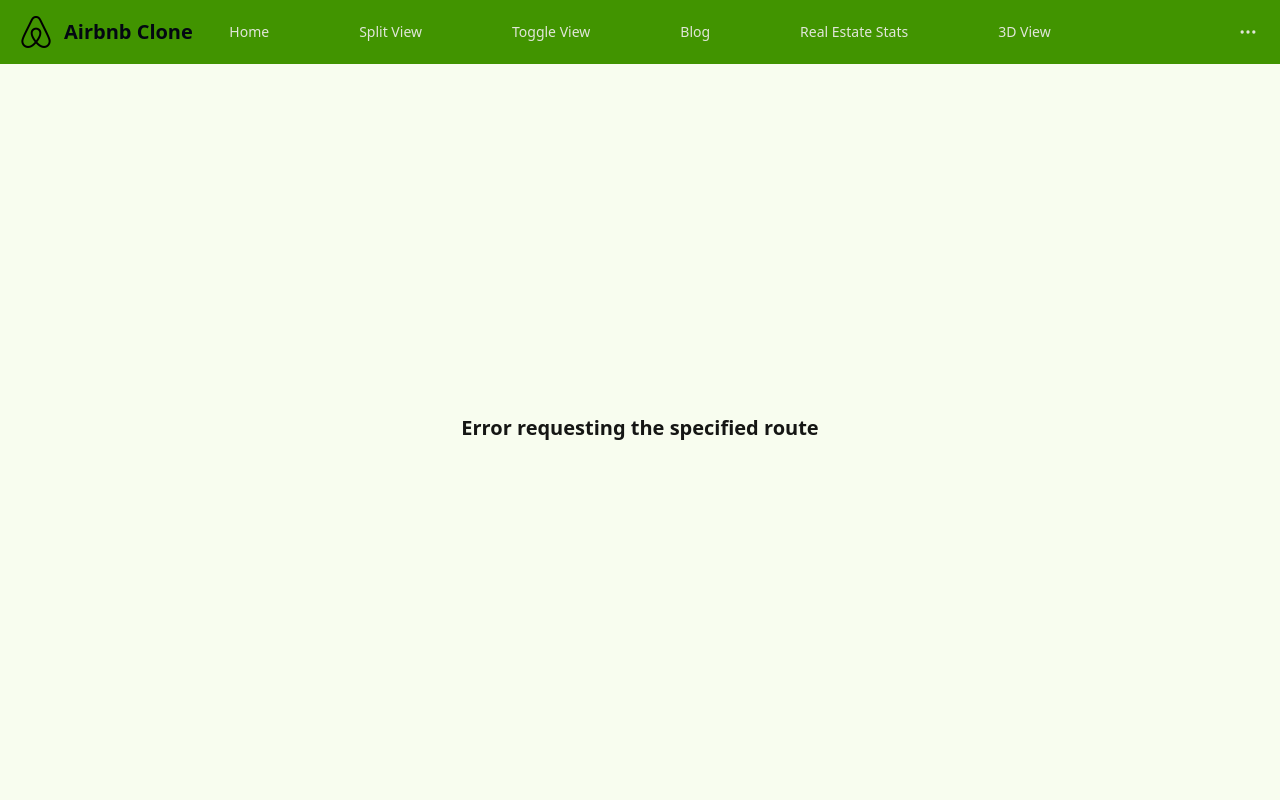
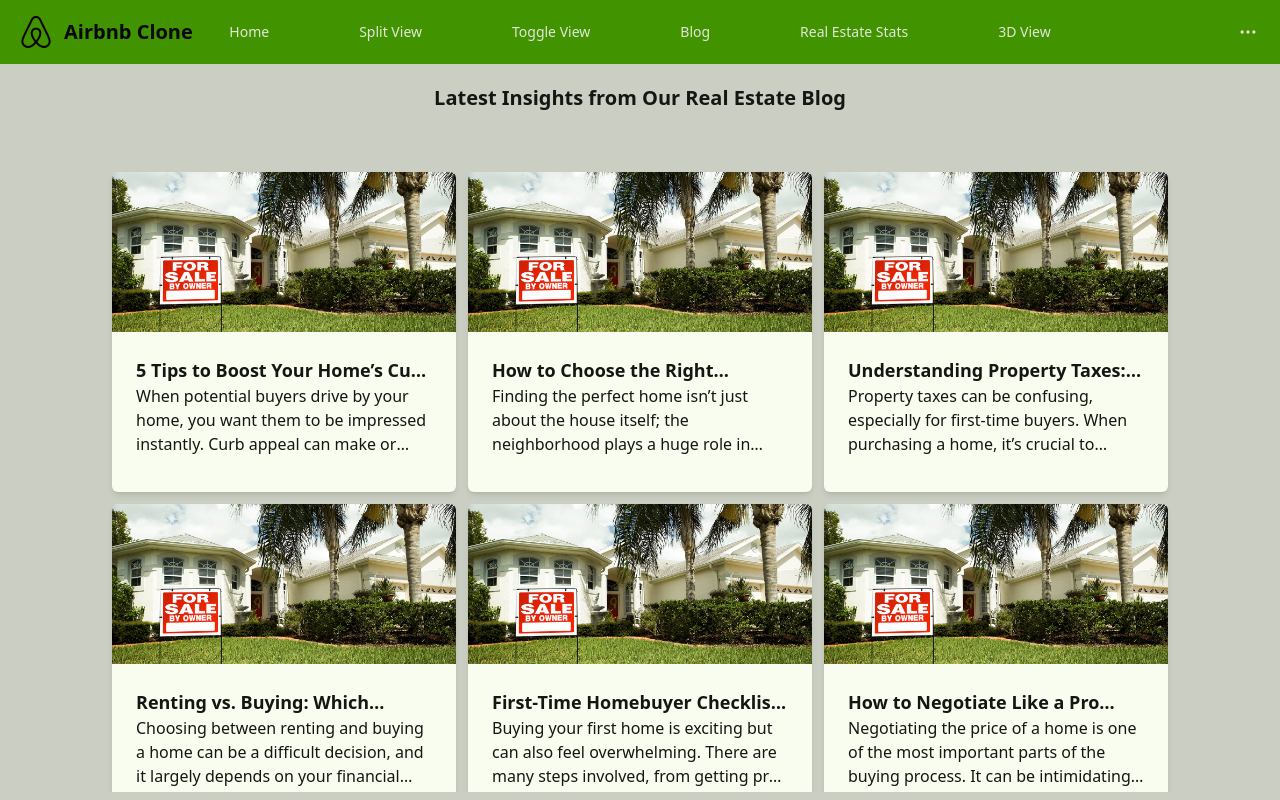
Before and after one commit to nahuel-rtms/airbnb-clone, a React (Vite) app: page /blog in a window 1280 px wide. Built offline with nearby package versions, Linux system fonts and the light colour scheme; no server answers.

Commit message:
new blog view

```diff
--- a/src/layouts/NavBar.jsx
+++ b/src/layouts/NavBar.jsx
@@ -18,7 +18,7 @@ function NavBar() {
         <Link to="./toggle_view" className="btn btn-ghost font-medium">
           Toggle View
         </Link>
-        <Link to="./comingsoon" className="btn btn-ghost font-medium">
+        <Link to="./blog" className="btn btn-ghost font-medium">
           Blog
         </Link>
         <Link to="./comingsoon" className="btn btn-ghost font-medium">
--- a/src/main.jsx
+++ b/src/main.jsx
@@ -8,6 +8,7 @@ import Properties from "./views/Properties.jsx";
 import PropertyDetail from "./views/PropertyDetail.jsx";
 import ComingSoon from "./views/ComingSoon.jsx";
 import ToggleView from "./views/ToggleView.jsx";
+import BlogView from "./views/BlogView.jsx";
 
 
 const router = createBrowserRouter([
@@ -41,6 +42,11 @@ const router = createBrowserRouter([
         element: <ToggleView />,
         errorElement: <ErrorPage />,
       },
+      {
+        path: "/blog",
+        element: <BlogView />,
+        errorElement: <ErrorPage />,
+      },
     ],
   },
 ]);
--- a/src/views/BlogView.jsx
+++ b/src/views/BlogView.jsx
@@ -1,7 +1,12 @@
+import BlogPost from "../components/BlogPost/BlogPost";
+import BlogPostContainer from "../components/BlogPost/BlogPostContainer";
+
 function BlogView () {
     return (
         <div className="flex flex-col w-full h-full overflow-scroll no-scrollbar">
-
+            <BlogPostContainer/>
         </div>
     )
 }
+
+export default BlogView;
```
